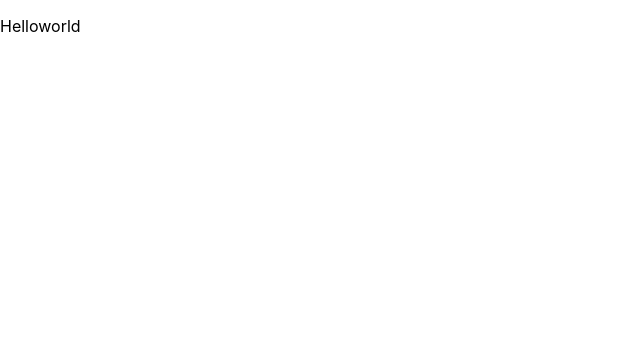
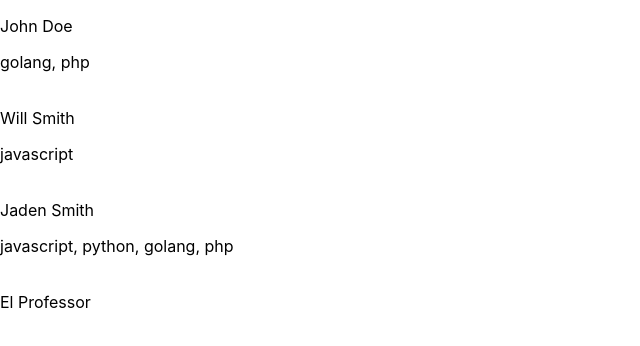
Before and after one commit to almeizaarvin/frontend-technical-test, a React (Create React App) app: page / in a window 1280 px wide. Shown: the top 346 px of the page, without its empty margins (0-640 px from the left). Built offline with nearby package versions, Linux system fonts and the light colour scheme.

Commit message:
Add state JSX appearance

```diff
--- a/package.json
+++ b/package.json
@@ -34,5 +34,11 @@
       "last 1 firefox version",
       "last 1 safari version"
     ]
+  },
+  "devDependencies": {
+    "@babel/core": "^7.16.12",
+    "@babel/preset-env": "^7.16.11",
+    "babel-loader": "^8.2.4",
+    "webpack": "^5.71.0"
   }
 }
--- a/src/App.js
+++ b/src/App.js
@@ -79,7 +79,24 @@ function App() {
         personsData.push(p);
     }
 
-    return <p>Helloworld</p>;
+    return (
+        <div>
+            {persons.map((el) => (
+                <div>
+                    <p>{el.full_name}</p>
+                    {el.expert_skills.map((s, idx) =>
+                        idx === el.expert_skills.length - 1 ? (
+                            <span>{s}</span>
+                        ) : (
+                            <span>{s}, </span>
+                        )
+                    )}
+                    <br />
+                    <br />
+                </div>
+            ))}
+        </div>
+    );
 }
 
 export default App;
```
Also changed, not shown: 1 other file (tests, documents, lock files or other folders).
